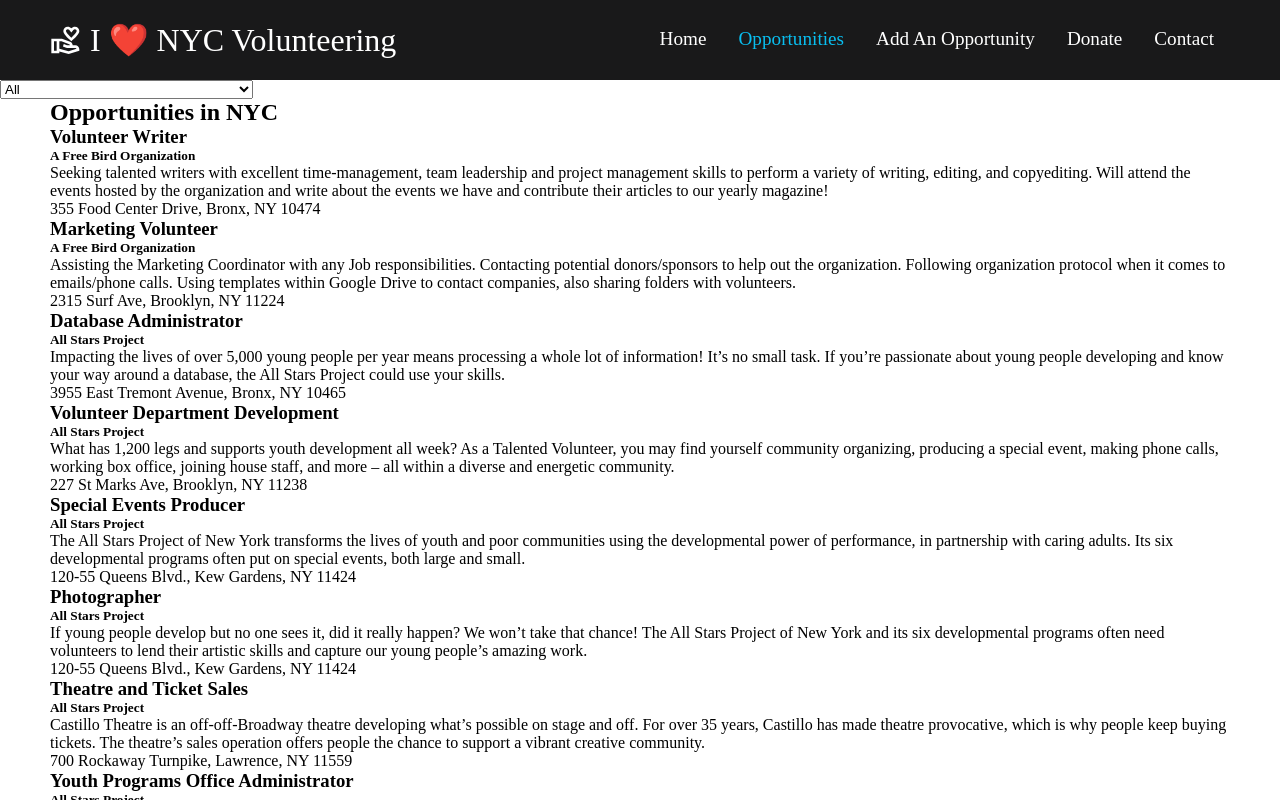
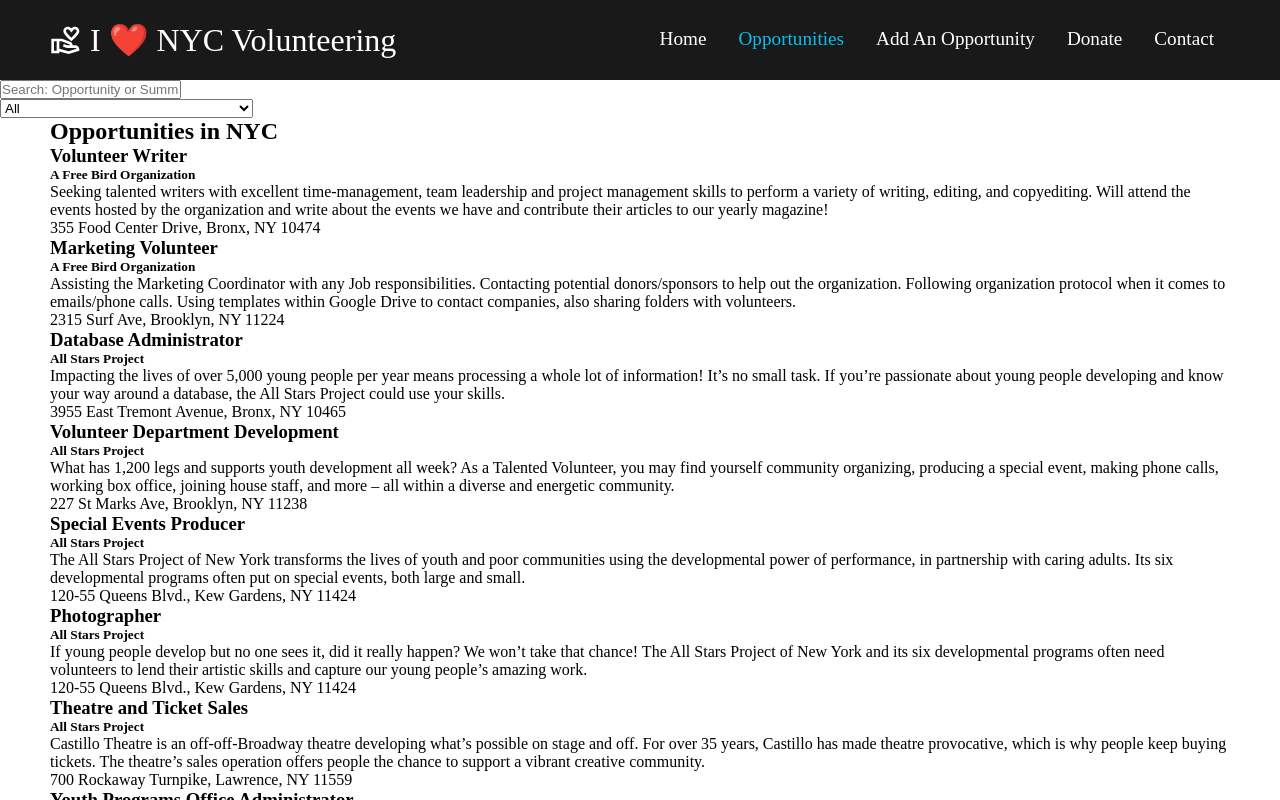
Before and after one commit to AMGFisher/Phase2-GroupProject, a React (Vite) app: page /opportunities in a window 1280 px wide. Shown: the top 800 px of the page. Built offline with nearby package versions, Linux system fonts and the light colour scheme; data requests are answered from the project's data file.

Commit message:
Search and Dropdown

```diff
--- a/src/DropDown.jsx
+++ b/src/DropDown.jsx
@@ -1,7 +1,7 @@
-const DropDown = ({setBreed}) =>{
+const DropDown = ({setCategory}) =>{
     return (
         <form>
-            <select onChange={(e)=> setBreed(e.target.value)}>
+            <select onChange={(e)=> setCategory(e.target.value)}>
                 <option >All</option>
                 <option>Arts</option>
                 <option>Communities and Neighbors</option>
--- a/src/OppContainer.jsx
+++ b/src/OppContainer.jsx
@@ -1,11 +1,26 @@
 import OppCard from './OppCard'
 
-const OppContainer = ({opps}) => {
+const OppContainer = ({opps,category,searchTerm}) => {
+
+    const categoryFilteredOpps = opps.filter((opp) => {
+        if (category === "All") {
+            return true
+        } else {
+            return opp.category.toLowerCase() === category.toLowerCase()
+        }
+    });
+
+    const filteredOpps = categoryFilteredOpps.filter((opp) =>{
+        return(
+            opp.position.toLowerCase().includes(searchTerm.toLowerCase()) ||
+            opp.summary.toLowerCase().includes(searchTerm.toLowerCase())
+        )
+    })
 
     return(
         <div className='container'>
         <h2>Opportunities in NYC</h2>
-        {opps.map((opp)=>{
+        {filteredOpps.map((opp)=>{
             return(
                 <div key={opp.id}>
                 <OppCard opp={opp} />
--- a/src/OppList.jsx
+++ b/src/OppList.jsx
@@ -1,15 +1,19 @@
 
 import OppContainer from './OppContainer';
 import DropDown from './DropDown';
+import SearchBar from './SearchBar';
+import {useState} from 'react'
 
 const OppList = ({ opps }) => {
+const [category,setCategory] = useState("All")
+const [searchTerm, setSearchTerm] = useState("")
 
 
   return (
     <div className="opportunities">
-      {/* <SearchBar /> */}
-      <DropDown />
-      <OppContainer opps={opps} />
+      <SearchBar searchTerm={searchTerm} setSearchTerm={setSearchTerm} />
+      <DropDown category={category} setCategory={setCategory} />
+      <OppContainer opps={opps} category={category} searchTerm={searchTerm} />
     </div>
   );
 };
--- a/src/SearchBar.jsx
+++ b/src/SearchBar.jsx
@@ -0,0 +1,16 @@
+const SearchBar = ({searchTerm,setSearchTerm}) => {
+    return (
+        <div>
+            <form>
+                <input type="text"
+                placeholder="Search: Opportunity or Summary"
+                    value={searchTerm}
+                    onChange={(e)=>{
+                        setSearchTerm(e.target.value)
+                    }}
+                ></input>
+            </form>
+        </div>
+    )
+}
+export default SearchBar
```
Also changed, not shown: db.json.
